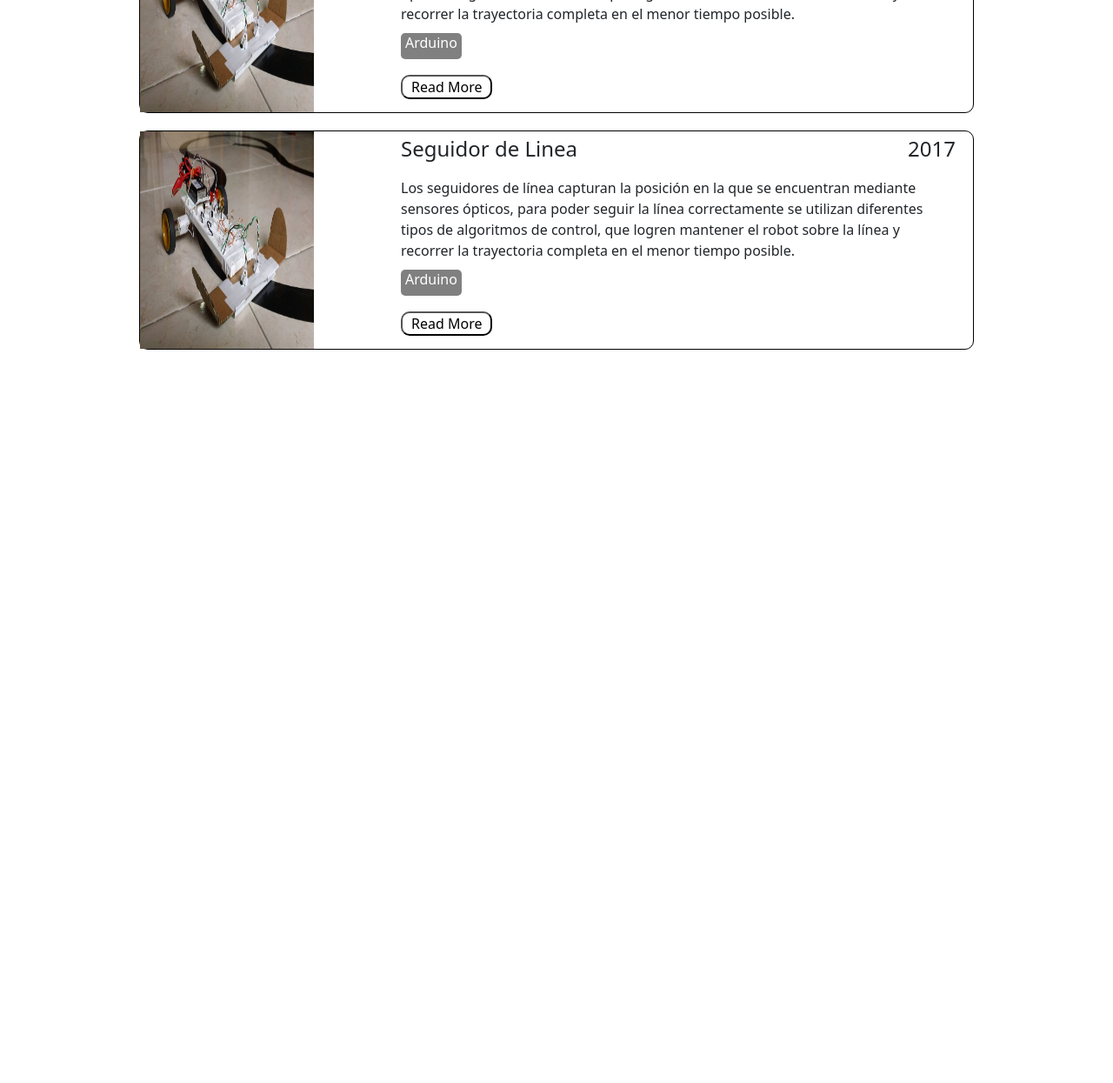
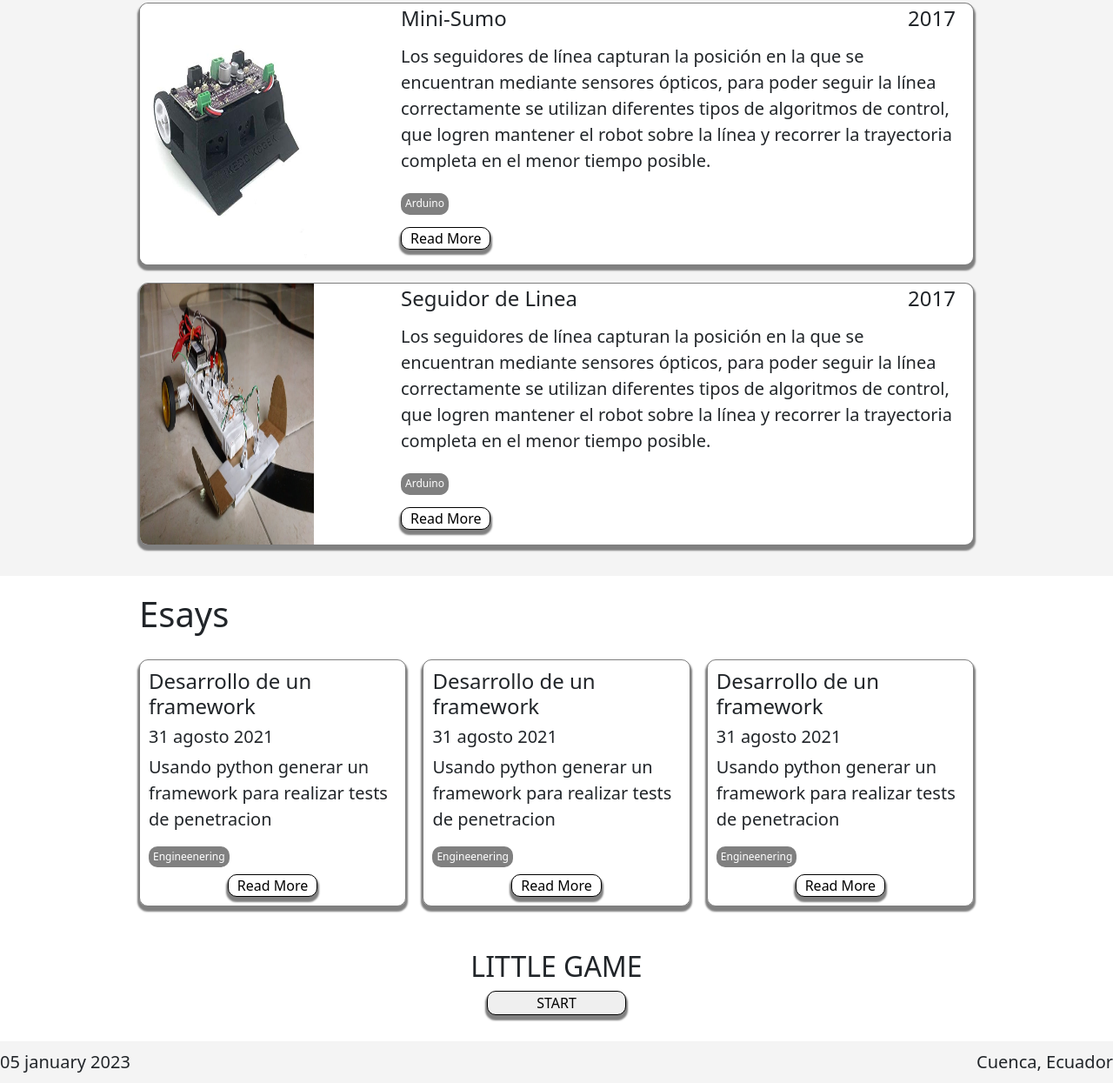
Before and after one commit to branel2747/branel.github.io, a plain HTML site: page index.html in a window 1280 px wide. Shown: the part 989-2234 px from the top of the page at 87% size. Before the commit the page ends 1426 px from the top, so only its background shows below. Drawn offline with nearby package versions, Linux system fonts and the light colour scheme.

Commit message:
only resume and some information

```diff
--- a/index.html
+++ b/index.html
@@ -4,6 +4,7 @@
     <title>Portfolio</title>
     <link href="./resources/css/styles.css" type="text/css" rel="stylesheet">
     <link href="https://cdn.jsdelivr.net/npm/bootstrap@5.2.0-beta1/dist/css/bootstrap.min.css" rel="stylesheet" integrity="sha384-0evHe/X+R7YkIZDRvuzKMRqM+OrBnVFBL6DOitfPri4tjfHxaWutUpFmBp4vmVor" crossorigin="anonymous">
+    <script src="./resources/javascript/script.js"></script>
 </head>
 <body>
   <header >
@@ -23,14 +24,14 @@
           <h1 style="text-align: center;">Brian Quinde</h1>
           <p style="text-align: center;">Engineer</p>
           <hr>
-          <p>I am studiyng web development on Codecamy after i completed my studies
+          <h4>I am studiyng web development on Codecamy after i completed my studies
             in university of Cuenca for electronic and telecomunication engineenering.
             i hope to finish this couse of web development in February 2023.
-          </p>
+          </h4>
           <hr>
-          <p>
+          <h4>
             Interest: Cybersecurity, Video editing, Video recording, Porgramming, Robotics, Telecomunications.
-          </p>
+          </h4>
           <div class="icons">
             <a href=""><img src="./resources/images/casa.png"></a>
             <a href=""><img src="./resources/images/correo.png"></a>
@@ -45,6 +46,7 @@
         </div>
 
       </div>
+      <div class="projects-container">
         <h1 class="description">Projects</h1>
         <div class="projects spacearound-column">
           <div class="projectx">
@@ -68,10 +70,10 @@
             </div>
           </div>
           <div class="projectx">
-          <img src="./resources/images/seguidor.jpg" alt="">
+            <img src="./resources/images/minisumo.jpg" alt="">
             <div class="explication">
               <div class="proj-1 spacebetw-row">
-              <h4>Seguidor de Linea</h4>
+                <h4>Mini-Sumo</h4>
                 <h4>2017</h4>
               </div>
               <div class="proj-2">
@@ -108,8 +110,78 @@
             </div>
           </div>
         </div>
+      </div>
+      <div id="esays" class="esay-container">
+        <h1>Esays</h1>
+        <div class="esay-here">
+          <div class="esay">
+            <div class="esay-1">
+              <h4>Desarrollo de un framework</h4>
+            </div>
+            <div class="esay-2">
+              <h5>31 agosto 2021</h5>
+            </div>
+            <div class="esay-3">
+              <p>Usando python generar un framework para realizar tests de penetracion</p>
+            </div>
+            <div class="esay-4 proj-3">
+              <h6>Engineenering</h6>
+            </div>
+            <div class="esay-5">
+              <button>Read More</button>
+            </div>
+          </div>
+          <div class="esay">
+            <div class="esay-1">
+              <h4>Desarrollo de un framework</h4>
+            </div>
+            <div class="esay-2">
+              <h5>31 agosto 2021</h5>
+            </div>
+            <div class="esay-3">
+              <p>Usando python generar un framework para realizar tests de penetracion</p>
+            </div>
+            <div class="esay-4 proj-3">
+              <h6>Engineenering</h6>
+            </div>
+            <div class="esay-5">
+              <button>Read More</button>
+            </div>
+          </div>
+          <div class="esay">
+            <div class="esay-1">
+              <h4>Desarrollo de un framework</h4>
+            </div>
+            <div class="esay-2">
+              <h5>31 agosto 2021</h5>
+            </div>
+            <div class="esay-3">
+              <p>Usando python generar un framework para realizar tests de penetracion</p>
+            </div>
+            <div class="esay-4 proj-3">
+              <h6>Engineenering</h6>
+            </div>
+            <div class="esay-5">
+              <button>Read More</button>
+            </div>
+          </div>
+        </div>
+      </div>
 
+    </div>
+    <div id="game" class="gamec">
+      <h2>LITTLE GAME</h2>
+      <button id="start" onclick="appButton()">START</button>
+      <h2 id="igapear"  class="gappear">SEARCH FOR THE CAT!!!!!</h2>
+      <button id="end" onclick="restart()">RESTART</button>
+    </div>
+    <div id="cato" onclick="catoaplast()">
 
+    </div>
   </main>
+  <footer class="f-s-between">
+    <h5>05 january 2023</h5>
+    <h5>Cuenca, Ecuador</h5>
+  </footer>
 </body>
 </html>
--- a/resources/css/styles.css
+++ b/resources/css/styles.css
@@ -170,21 +170,25 @@ h1, .h1 {
     align-items: center;
     padding-right: 10px;
     width: 30%;
+
+    justify-content: flex-end;
   }
 
  header nav ul {
-    width: 100%;
+    width: 60%;
     list-style-type: none;
     display: flex;
     justify-content: space-around;
+    font-weight: 300;
     /*border: 1px solid black;*/
   }
 
   header h2{
     display: flex;
-    width: 20%;
-    justify-content: center;
+    width: 30%;
+    justify-content: flex-start;
     align-items: center;
+    padding-left: 50px;
   }
 
   main{
@@ -199,6 +203,7 @@ h1, .h1 {
     background-color: var(--bs-body-bg);
     -webkit-text-size-adjust: 100%;
     -webkit-tap-highlight-color: rgba(0, 0, 0, 0);
+
   }
 
   main h1{
@@ -220,7 +225,7 @@ h1, .h1 {
     max-width: 70%;
     margin: 0 auto;
     justify-content: space-between;
-
+    padding-bottom: 3rem;
   }
   .description img {
     width: 300px;
@@ -228,6 +233,7 @@ h1, .h1 {
     overflow: hidden;
     border-radius: 50%;
     margin-top: 2rem;
+
   }
 
   .description .tex-description{
@@ -235,7 +241,9 @@ h1, .h1 {
     height: 25rem;
 
   }
-
+.description .tex-description h4{
+  font-weight: 310;
+}
   .description .icons{
     width: 100%;
     margin: 0 auto;
@@ -271,14 +279,18 @@ h1, .h1 {
 }
 .projects img {
   width: 200px;
-  height: 250px;
+  height: 300px;
+
 }
 
 .projectx{
   display: flex;
-  border: 1px solid black;
+  border: 1px rgba(0, 0, 0, 0.507) solid;
+  background-color: white;
   border-radius: 10px;
   margin: 10px 0;
+  overflow: hidden;
+  box-shadow: 0 4px 2px 2px gray;
 }
 .explication{
   padding-left: 100px;
@@ -289,36 +301,185 @@ h1, .h1 {
 }
 
 .proj-1{
-  height: 15%;
+
   align-items: center;
   margin: auto 0;
 }
+.proj-1 h4{
+  font-weight: 300;
+}
 
 .proj-2{
-  height: 38%;
+
   margin: auto 0;
 }
 
 .proj-3{
-  height: 15%;
+
   margin: auto 0;
   display: flex;
 }
 
 .proj-3 h6{
-  border-radius: 5px;
+  border-radius: 10px;
   background-color: gray;
-  padding: 2px 5px;
+  padding: 5px 5px;
   color: white;
+  font-size: 12px;
 }
 
 .proj-4{
-  height: 15%;
+  height: 40px;
   margin: auto 0;
 }
 
 .proj-4 button{
   border-radius: 10px;
+  border: .5px solid black;
+  box-shadow: 0 4px 2px 2px gray;
   background-color: white;
   padding: 0 10px;
+
 }
+.projects-container{
+  background-color: #f4f4f4;
+
+}
+
+.projects-container h1{
+  padding-top: 1.2rem;
+  margin-bottom: -40px;
+}
+
+.esay{
+  width: 32%;
+  display: flex;
+  /*height: 450px;*/
+  flex-direction: column;
+  border: 1px rgba(0, 0, 0, 0.507) solid;
+  margin-bottom: 20px;
+  padding: 10px;
+  border-radius: 10px;
+  box-shadow: 0 4px 2px 2px gray;
+}
+
+#esays{
+  display: flex;
+  min-width: 60rem;
+  max-width: 70%;
+  margin: 0 auto;
+  flex-direction: column;
+  justify-content: space-between;
+
+  margin: 0 auto;
+
+}
+
+#esays h1{
+  padding: 20px 0;
+
+}
+
+.esay-here{
+  display: flex;
+  justify-content: space-between;
+
+}
+.esay-1 h4{
+  font-weight: 300;
+}
+
+.esay-2 h5{
+  font-weight: 320;
+}
+
+.esay-5{
+
+  width: 100%;
+
+  display: flex;
+  align-items: center;
+  justify-content: center;
+}
+
+p{
+  font-weight: 320;
+  font-size: 20px;
+}
+
+.esay-5 button{
+  border-radius: 10px;
+  border: .5px solid black;
+  box-shadow: 0 4px 2px 2px gray;
+  background-color: white;
+  padding: 0 10px;
+  margin: 0 auto;
+
+}
+
+#game{
+  margin: 0 auto;
+  width: 100%;
+  display: flex;
+  flex-direction: column;
+  justify-content: center;
+  align-items: center;
+  padding: 30px 0;
+}
+
+.gamec button{
+  width: 10rem;
+  border-radius: 10px;
+  border: .5px solid black;
+  box-shadow: 0 4px 2px 2px gray;
+}
+
+button:hover{
+  background-color: white;
+}
+
+button:active{
+  box-shadow: none;
+}
+
+.gamec h2{
+  width: 30rem;
+  text-align: center;
+  font-weight: 300;
+}
+.gappear{
+  display:none;
+  margin:auto auto;
+
+}
+
+#cato{
+  background-image: url("../images/cato.jpg");
+  background-repeat: no-repeat;
+  background-position: center;
+  background-size: cover;
+  width: 20px;
+  height: 20px;
+  position:absolute; top:10%; left:0;
+  z-index: 10;
+  margin: auto auto;
+  opacity: 0.5;
+  display: none;
+  border-radius: 50%;
+}
+
+#end{
+  display: none;
+  margin: 10px auto;
+}
+
+footer{
+  width: 100%;
+  background-color: #f4f4f4;
+  height: 3rem;
+}
+
+footer h5 {
+  margin: auto 0;
+  font-weight: 250;
+}
--- /dev/null
+++ b/resources/javascript/script.js
@@ -0,0 +1,35 @@
+
+const appButton = () => {
+    const gameobj=document.getElementById("game")
+    gameobj.style.height="300px";
+    document.getElementById("start").style.display="none";
+    gameobj.style.justifyContent="flex-start";
+    gameobj.style.alignItems="center";
+    document.getElementById("igapear").style.display="block";
+    const catobj = document.getElementById("cato")
+    const y = Math.floor(Math.random() * 100);
+    const x = Math.floor(Math.random() * 100);
+    catobj.style.display="block";
+    catobj.style.top= `${y}%`;
+    catobj.style.left= `${x}%`;
+}
+
+const catoaplast = () =>{
+    const texto = document.getElementById("igapear");
+    const catobj = document.getElementById("cato");
+    catobj.style.backgroundImage="url('./resources/images/catodeath.png')";
+    texto.innerHTML= "YOU WON!!";
+    const catoend = document.getElementById("end");
+    catoend.style.display="block";
+}
+
+
+const restart =()=>{
+    const gameobj=document.getElementById("game")
+    gameobj.style.height="auto";
+    document.getElementById("start").style.display="block";
+    document.getElementById("igapear").style.display="none";
+    const catobj = document.getElementById("cato")
+    catobj.style.display="none";
+    document.getElementById("end").style.display="none";
+}
```
Also changed, not shown: resources/images/cato.jpg (added), resources/images/catodeath.png (added), resources/images/minisumo.jpg (added). Lines whose indentation alone changed are shown as unchanged.
